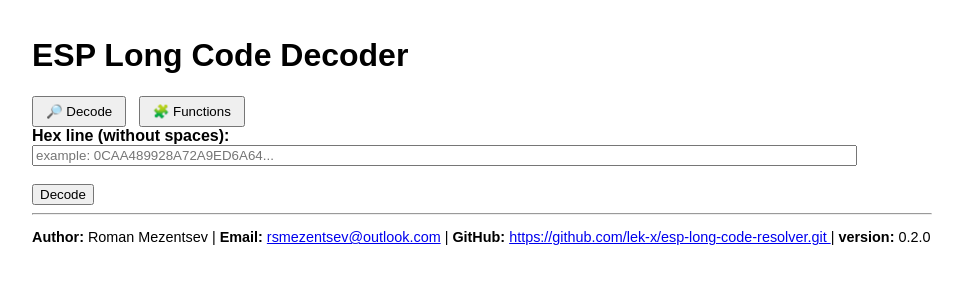
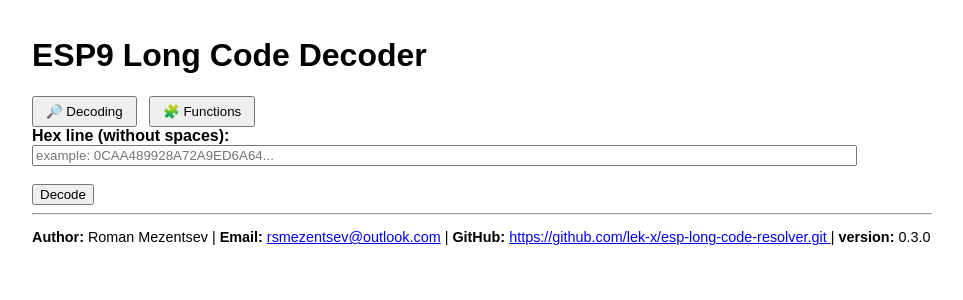
Before and after one commit to lek-x/esp-long-code-resolver, a FastAPI app: page / in a window 1280 px wide. Shown: the top 300 px of the page, without its empty margins (158-1121 px from the left). Run offline with FastAPI, Linux system fonts and the light colour scheme.

Commit message:
fix: fix title

```diff
--- a/app/templates/index.html
+++ b/app/templates/index.html
@@ -2,7 +2,7 @@
 <html>
 <head>
   <meta charset="UTF-8">
-  <title>ESP Long Code Decoder</title>
+  <title>ESP9 Long Code Decoder</title>
   <style>
   body {
     font-family: sans-serif;
@@ -51,9 +51,9 @@
 </head>
 <body>
 
-<h1>ESP Long Code Decoder</h1>
+<h1>ESP9 Long Code Decoder</h1>
 
-<button class="tab-btn" onclick="switchTab('decode')">🔎 Decode</button>
+<button class="tab-btn" onclick="switchTab('decode')">🔎 Decoding</button>
 <button class="tab-btn" onclick="switchTab('functions')">🧩 Functions</button>
 
 <!-- Decode tab -->
@@ -88,7 +88,7 @@
     <strong>GitHub:</strong> <a href="https://github.com/lek-x/esp-long-code-resolver.git" target="_blank">
         https://github.com/lek-x/esp-long-code-resolver.git
     </a> |
-    <strong>version:</strong> 0.2.0
+    <strong>version:</strong> 0.3.0
 </p>
 </body>
 </html>
```
